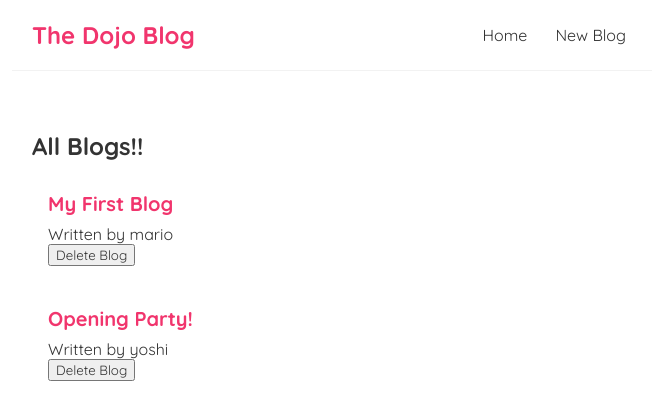
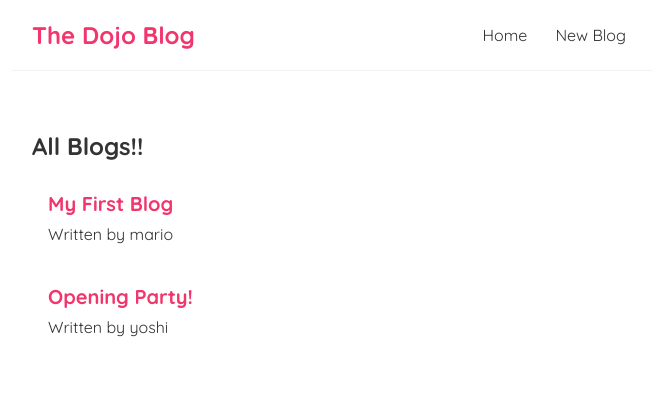
Before and after one commit to AadityaNitin/dojo-blog, a React (Create React App) app in the folder dojo-blog/: page / in a window 1280 px wide. Shown: the top 420 px of the page, without its empty margins (308-964 px from the left). Built offline with nearby package versions, Linux system fonts and the light colour scheme; data requests are answered from the project's data file.

Commit message:
:star: feat: remove delete blog button

```diff
--- a/dojo-blog/src/bloglist.js
+++ b/dojo-blog/src/bloglist.js
@@ -6,7 +6,6 @@
             <div className="blog-preview" key={blog.id}>
                 <h2>{ blog.title }</h2>
                 <p>Written by { blog.author }</p>
-                <button onClick={() => handleDelete(blog.id)}>Delete Blog</button>
             </div>
         ))}
         </div>
--- a/dojo-blog/src/home.js
+++ b/dojo-blog/src/home.js
@@ -3,12 +3,6 @@
 
 const Home = () => {
   const [blogs, setBlogs] = useState(null);
-
-
-  const handleDelete= (id) => {
-    const newBlogs = blogs.filter(blog => blog.id !== id);
-    setBlogs(newBlogs);
-  }
 
   useEffect(() => {
     fetch(' http://localhost:8000/blogs ')
@@ -22,7 +16,7 @@
 
   return (
     <div className="Home">
-     {blogs && <BlogList blogs={blogs} title="All Blogs!!" handleDelete={handleDelete} />}
+     {blogs && <BlogList blogs={blogs} title="All Blogs!!" />}
     </div>
   );
 };
```
